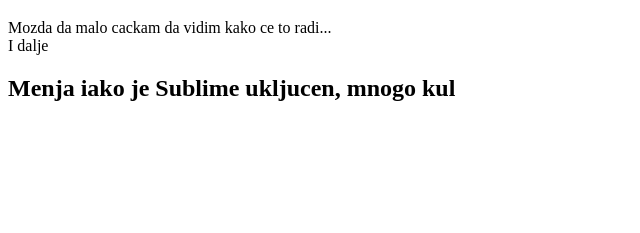
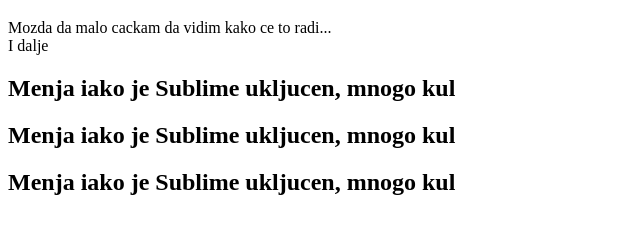
Before and after one commit to Brankela/folder1, a plain HTML site: page index.html in a window 1280 px wide. Shown: the part 61-294 px from the top of the page, without its empty margins (0-640 px from the left). Drawn offline with Linux system fonts and the light colour scheme.

Commit message:
Update index.html

```diff
--- a/index.html
+++ b/index.html
@@ -9,5 +9,7 @@
 		<br>
 		I dalje</p>
 	<h2> Menja iako je Sublime ukljucen, mnogo kul </h2>
+	<h2> Menja iako je Sublime ukljucen, mnogo kul </h2>
+	<h2> Menja iako je Sublime ukljucen, mnogo kul </h2>
 </body>
 </html>
```
